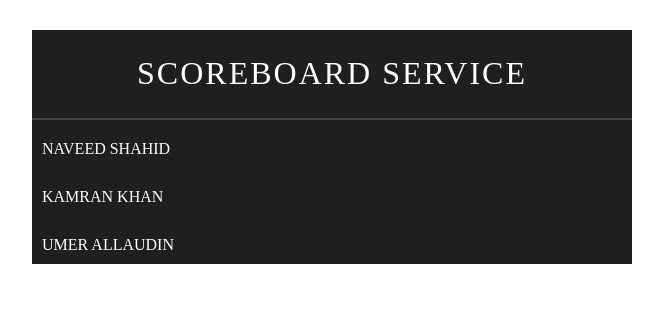
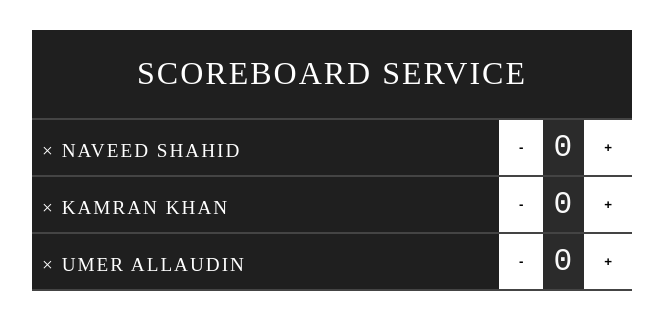
Before and after one commit to naveedshahid786/React-ScoreBoard_Service, a React (Create React App) app: page / in a window 1280 px wide. Shown: the top 330 px of the page, without its empty margins (308-971 px from the left). Built offline with nearby package versions, Linux system fonts and the light colour scheme.

Commit message:
Remove Players Function Added

```diff
--- a/src/App.js
+++ b/src/App.js
@@ -15,20 +15,48 @@ function Header() {
 function Player(props) {
   return (
 
+<div className="player">
       <div className="player-name">
-
+        <a className="remove-player" onClick={props.onRemove}> &times; </a>
         {props.name}
       </div>
+
+      <div className="player-score">
+        <Counter score={props.score} onChange={props.onScoreChange} />
+      </div>
+    </div>
+  );
+}
+
+function Counter(props) {
+  return (
+    <div className="counter">
+      <button className="counter-action decrement" onClick={() => props.onChange(-1)}> - </button>
+      <div className="counter-score"> {props.score} </div>
+      <button className="counter-action increment" onClick={() => props.onChange(1)}> + </button>
+    </div>
   );
 }
 
 class App extends Component {
-
-    constructor(props) {
+  constructor(props) {
     super(props);
     this.state = {
       players: this.props.initialPlayers,
+
     }
+
+  }
+  onScoreChange(index, delta) {
+    let players = this.state.players.slice();
+    players[index].score += delta;
+    this.setState({players: players});
+  }
+
+  onPlayerRemove(index) {
+    let players = this.state.players.slice();
+    players.splice(index, 1);
+    this.setState({players: players});
   }
 
   render() {
@@ -45,7 +73,9 @@ class App extends Component {
               <Player
                 name={player.name}
                 score={player.score}
-                key={player.id} />
+                key={player.id}
+                onScoreChange={(delta) => {this.onScoreChange(index, delta)}}
+                onRemove={() => {this.onPlayerRemove(index)}} />
             )
           })}
         </div>
```
